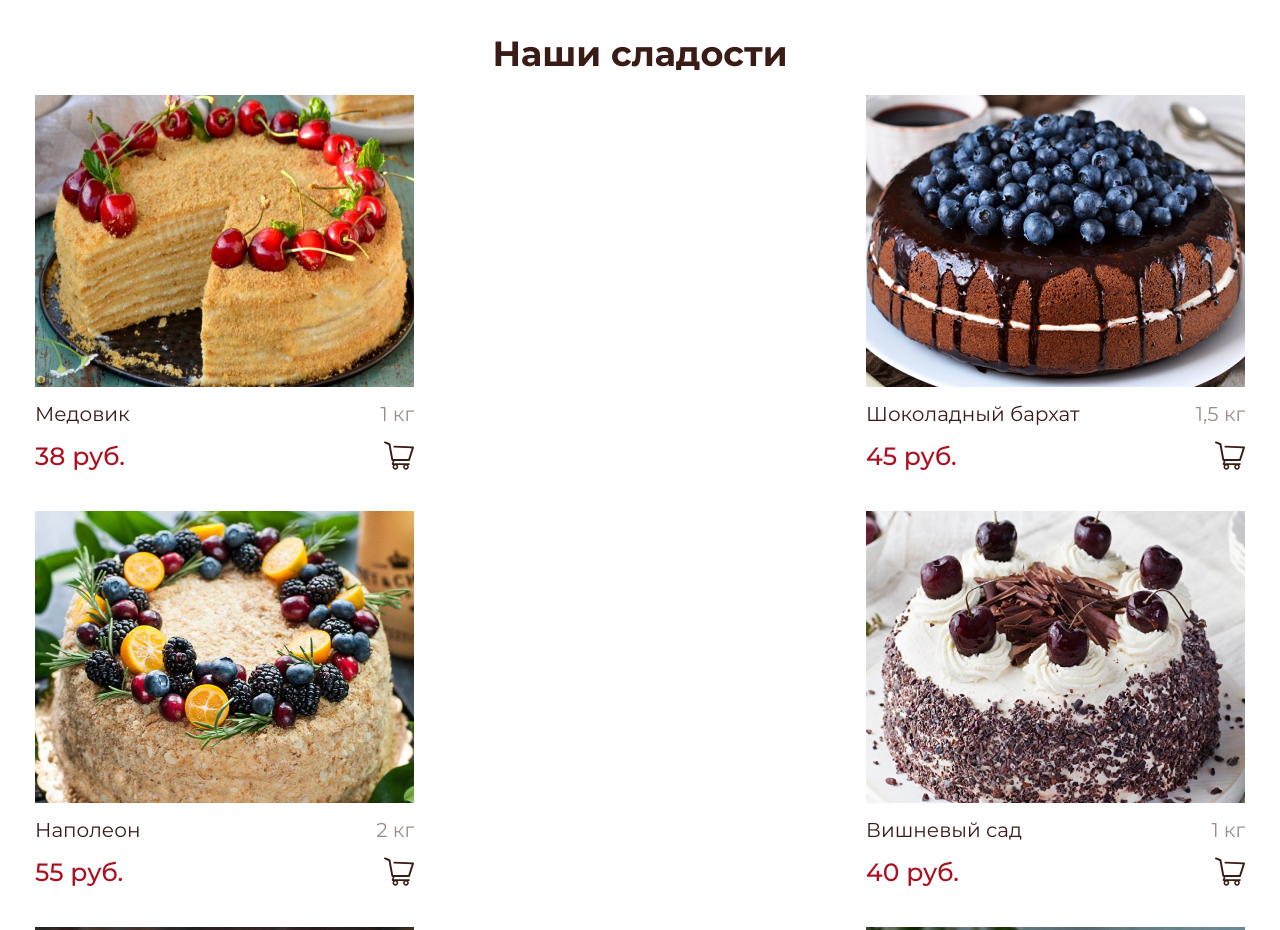
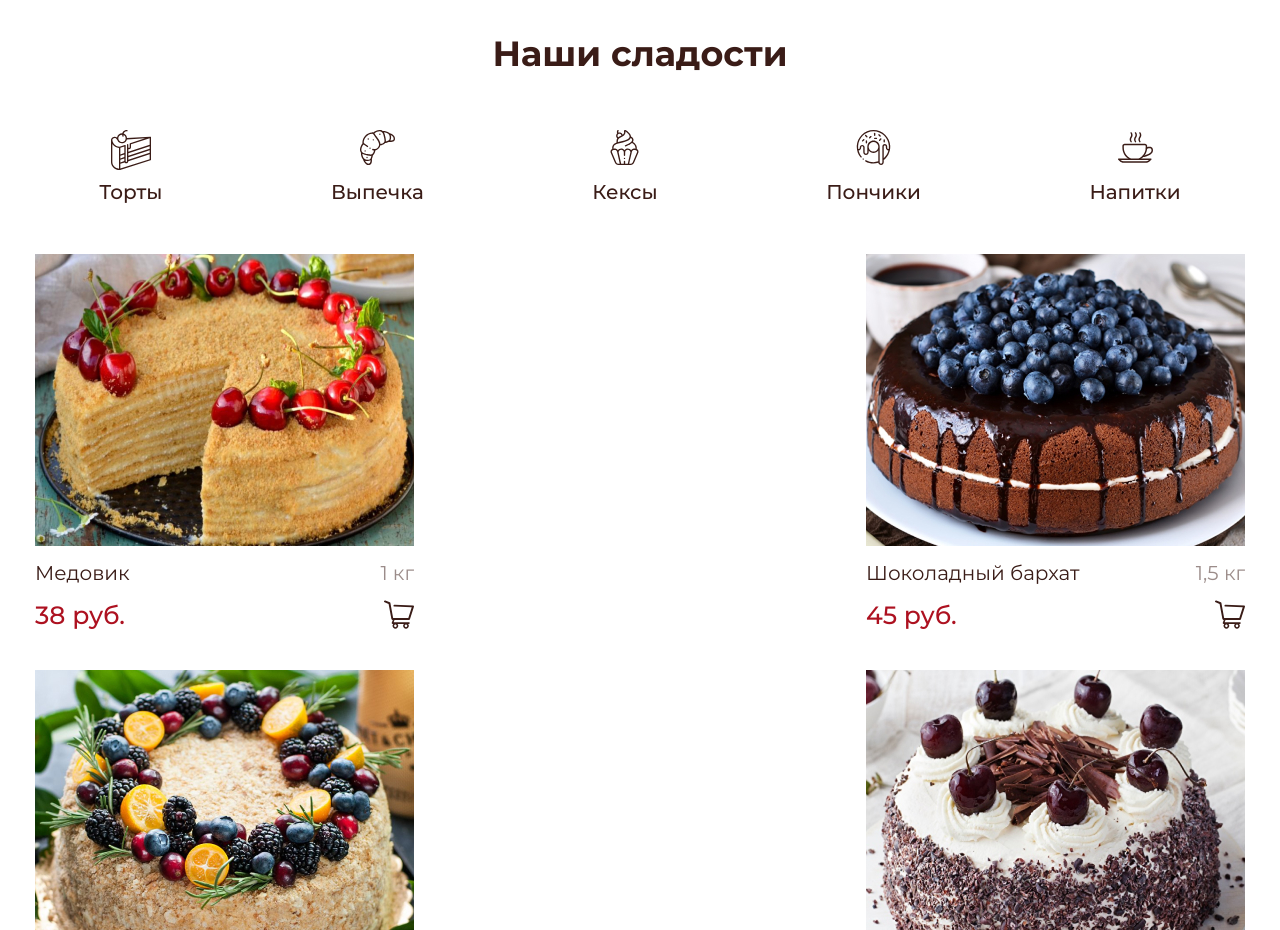
Before and after one commit to Denis-Roket/it-academy, a plain HTML site: page index.html in a window 1280 px wide. Shown: the part 1380-2310 px from the top of the page. Drawn offline with nearby package versions, Linux system fonts and the light colour scheme.

Commit message:
tab-header

```diff
--- a/css/main.css
+++ b/css/main.css
@@ -11,6 +11,10 @@
     padding-right: 15px;
     box-sizing: border-box;
 }
+
+a {
+    outline:none !important;
+    }
 
 /* header */
 
@@ -135,7 +139,7 @@ nav a {
     justify-content: center;
 }
 
-.menu-link::before {
+.menu-link::before, .tab-link::before {
     content: '';
     width: 100%;
     height: 4px;
@@ -148,11 +152,11 @@ nav a {
     transition: all 0.25s;
 }
 
-.menu-link {
+.menu-link, .tab-link{
     position: relative;
 }
 
-.menu-link:hover::before {
+.menu-link:hover::before, .tab-link:hover::before {
     opacity: 1;
     transform: translateY(0px) rotate(0deg);
     transition: all 0.25s;
@@ -290,7 +294,30 @@ nav a {
 
 /* tabs */
 
+.tab-header p {
+    font-family:"Montserrat-Medium", sans-serif;
+    color: #3A1C17;
+    padding-top: 10px;
+    text-decoration: none;
+}
 
+.tab-header {
+    display: flex;
+    justify-content: space-around;
+    margin: 55px 0 30px 0;
+}
+
+.tab-item {
+    align-items: center;
+    display: flex;
+    flex-direction: column;
+    height: 74px;
+    justify-content: space-between;
+}
+
+.tab-link {
+    cursor: pointer;
+}
 
 .catalog-item {
     width: 379px;
--- a/index.html
+++ b/index.html
@@ -110,6 +110,29 @@
     <section class="our-sweets">
         <div class="wrapper">
             <p class="title">Наши сладости</p>
+            <div class="tab-header">
+                <div class="tab-item">
+                    <img src="./media/main-page/our-sweets/cake-icon-1x.svg">
+                    <p class="tab-link">Торты</p>
+                </div>
+                <div class="tab-item">
+                    <img src="./media/main-page/our-sweets/bake-icon-1x.svg">
+                    <p class="tab-link">Выпечка</p>
+                </div>
+                <div class="tab-item">
+                    <img src="./media/main-page/our-sweets/cupcake-icon-1x.svg">
+                    <p class="tab-link">Кексы</p>
+                </div>
+                <div class="tab-item">
+                    <img src="./media/main-page/our-sweets/donut-icon-1x.svg">
+                    <p class="tab-link">Пончики</p>
+                </div>
+                <div class="tab-item">
+                    <img src="./media/main-page/our-sweets/coffee-cup-1x.svg">
+                    <p class="tab-link">Напитки</p>
+                </div>
+            </div>
+
             <div class="catalog-container">
                 <div class="cakes">
                     <div class="catalog-item">
```
